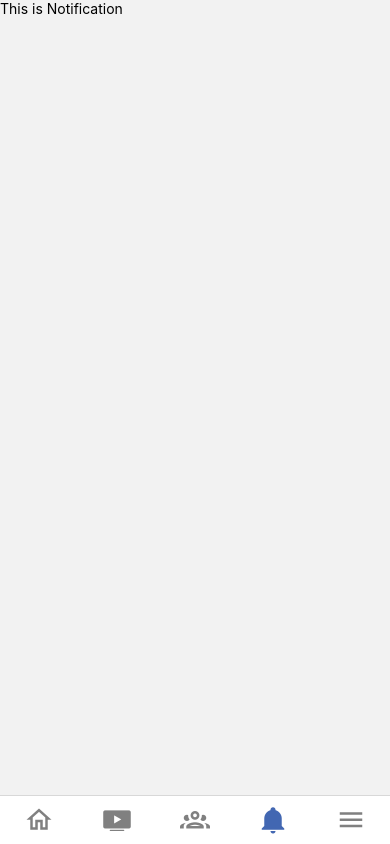
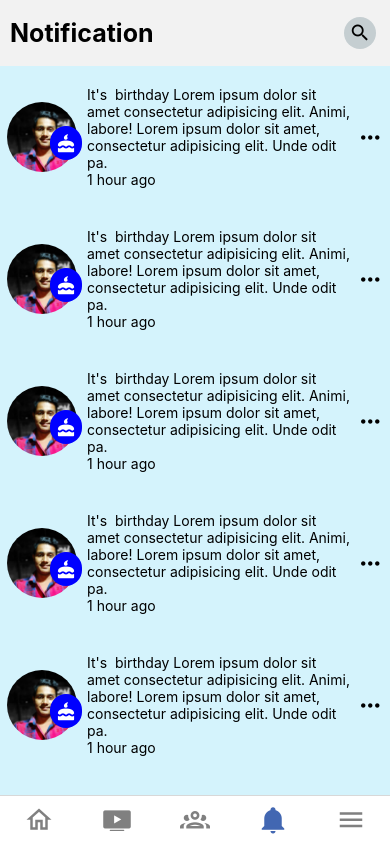
Before and after one commit to Saibalweb/Friendly, a React Native app: screen /Notification in a window 390 px wide. Built offline with nearby package versions, Linux system fonts and the light colour scheme.

Commit message:
creates notification section in fb UI

```diff
--- a/Navigation.js
+++ b/Navigation.js
@@ -1,7 +1,7 @@
 import { NavigationContainer } from "@react-navigation/native";
 import { createBottomTabNavigator } from "@react-navigation/bottom-tabs";
 import Home from "./screens/Home/Home";
-import Notification from "./screens/Notification";
+import Notification from "./screens/Notification/Notification";
 import Watch from "./screens/Watch";
 import Menu from "./screens/Menu/Menu";
 import Group from "./screens/Group";
--- a/screens/Home/Home.js
+++ b/screens/Home/Home.js
@@ -44,7 +44,7 @@ const Home = () => {
                     </View>
                 </View>
                 <View style={{ height: 10, backgroundColor: "#c1c3c7" }} />
-                {/* <Story /> */}
+                <Story />
                 <View style={{ height: 10, backgroundColor: "#c1c3c7" }} />
                 <Post/>
             </ScrollView>
--- a/screens/Notification.js
+++ /dev/null
@@ -1,9 +0,0 @@
-import { View,Text } from "react-native";
-const Notification =()=>{
-    return(
-        <View>
-            <Text>This is Notification</Text>
-        </View>
-    )
-}
-export default Notification;
--- /dev/null
+++ b/screens/Notification/Notification.js
@@ -0,0 +1,47 @@
+import { View, Text, SafeAreaView, StyleSheet, TouchableOpacity,ScrollView} from "react-native";
+import IconsM from "react-native-vector-icons/MaterialCommunityIcons"
+import NotificationItem from "./NotificationItem";
+const Notification = () => {
+    return (
+        <SafeAreaView style={{}}>
+            <ScrollView>
+
+                <View style={styles.menuHeader}>
+                    <Text style={{ color: "black", fontWeight: "bold", fontSize: 25 }}>Notification</Text>
+                    <TouchableOpacity>
+
+                        <View style={styles.headerIconContainer}>
+                            <IconsM name="magnify" size={22} style={{ color: "black" }} />
+                        </View>
+                    </TouchableOpacity>
+                </View>
+                <View>
+                    <NotificationItem />
+                    <NotificationItem />
+                    <NotificationItem />
+                    <NotificationItem />
+                    <NotificationItem />
+                    <NotificationItem />
+                    <NotificationItem />
+                    <NotificationItem />
+                </View>
+            </ScrollView>
+        </SafeAreaView>
+    )
+}
+const styles = StyleSheet.create({
+    menuHeader: {
+        flexDirection: "row",
+        alignItems: "center",
+        justifyContent: "space-between",
+        paddingHorizontal: 10,
+        marginVertical: 17,
+    },
+    headerIconContainer: {
+        marginHorizontal: 4,
+        padding: 5,
+        backgroundColor: "#c5ced1",
+        borderRadius: 20,
+    },
+})
+export default Notification;
--- /dev/null
+++ b/screens/Notification/NotificationItem.js
@@ -0,0 +1,34 @@
+import { View, Text, TouchableOpacity, Image, StyleSheet } from "react-native";
+import profileImg from "../../assets/profile.png";
+import IconsEnt from "react-native-vector-icons/Entypo";
+const NotificationItem = () => {
+    return (
+        <View style={{ flexDirection: "row", flexWrap: "wrap", alignItems: "center", paddingHorizontal: 7, paddingVertical: 20, backgroundColor: "#d4f3fc" }}>
+            <Image source={profileImg} style={styles.profileImg} />
+            <View style={{padding:7,backgroundColor:"blue",borderRadius:30,position:"absolute",left:50,top:60}}>
+                <IconsEnt name="cake" size={18} color="white"/>
+            </View>
+
+            <View style={{ width: "70%", marginRight: 10 }}>
+
+                <Text style={{ color: "black", flex: 1 }}>
+                    It's  birthday Lorem ipsum dolor sit amet consectetur adipisicing elit. Animi, labore!
+                    Lorem ipsum dolor sit amet, consectetur adipisicing elit. Unde odit pa.
+                </Text>
+                <Text>1 hour ago</Text>
+            </View>
+            <TouchableOpacity>
+                <IconsEnt name="dots-three-horizontal" size={20} />
+            </TouchableOpacity>
+        </View>
+    )
+}
+const styles = StyleSheet.create({
+    profileImg: {
+        width: 70,
+        height: 70,
+        borderRadius: 50,
+        marginRight: 10,
+    },
+});
+export default NotificationItem;
```
